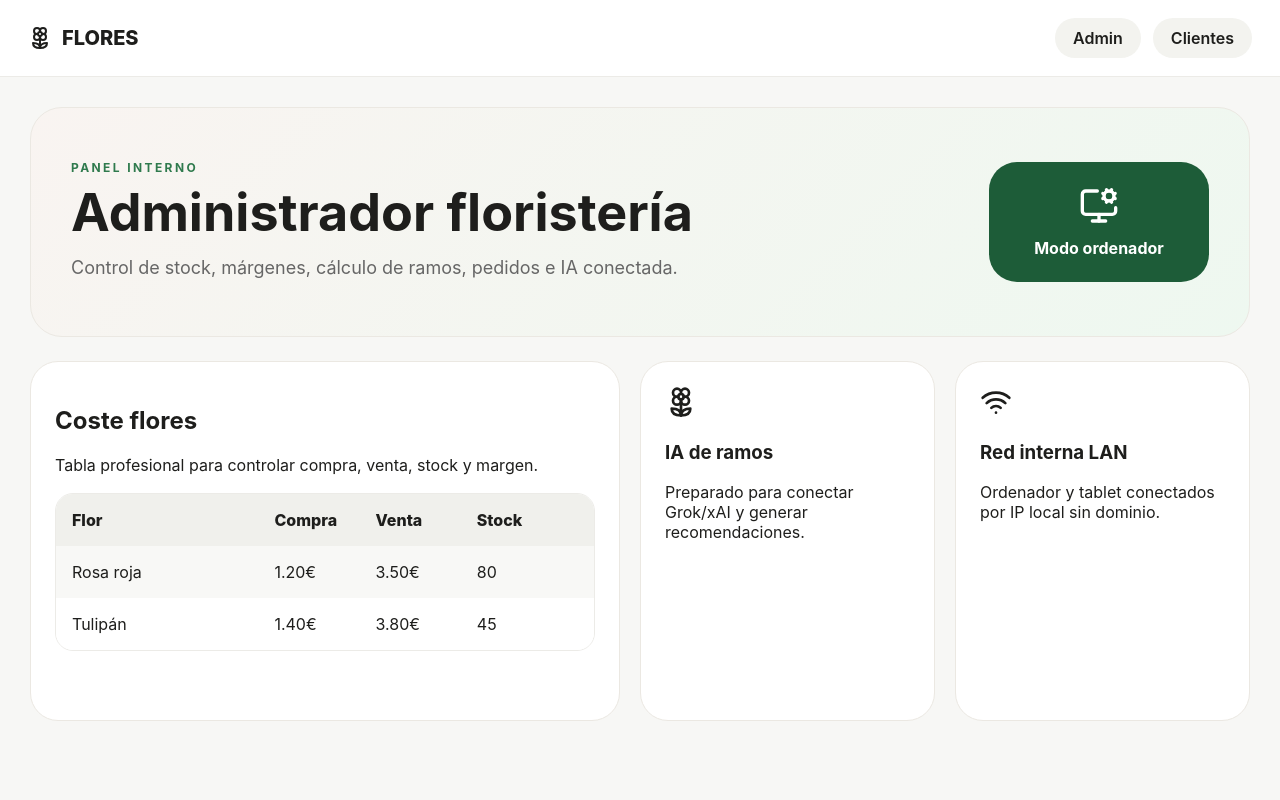
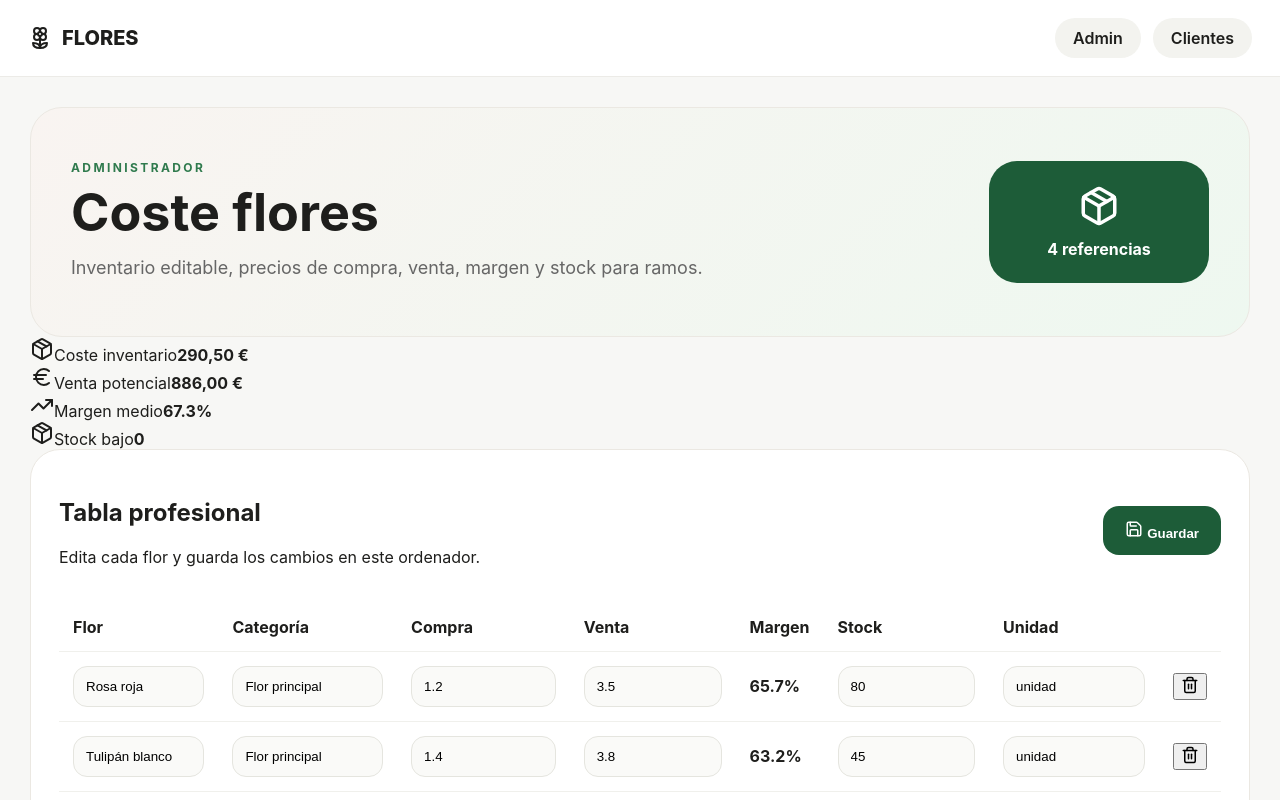
Before and after one commit to estebanvalenccia-coder/FLORES, a React (Vite) app: page / in a window 1280 px wide. Shown: the top 800 px of the page. Built offline with nearby package versions, Linux system fonts and the light colour scheme.

Commit message:
Conectar inventario al admin

```diff
--- a/src/App.tsx
+++ b/src/App.tsx
@@ -1,74 +1,6 @@
-import { Flower2, MonitorCog, TabletSmartphone, Wifi } from "lucide-react";
+import { Flower2, TabletSmartphone } from "lucide-react";
 import { Routes, Route, Link } from "react-router-dom";
-
-function AdminPage() {
-  return (
-    <div className="page">
-      <div className="hero-card">
-        <div>
-          <p className="eyebrow">Panel interno</p>
-          <h1>Administrador floristería</h1>
-          <p className="description">
-            Control de stock, márgenes, cálculo de ramos, pedidos e IA conectada.
-          </p>
-        </div>
-
-        <div className="status-box">
-          <MonitorCog size={40} />
-          <span>Modo ordenador</span>
-        </div>
-      </div>
-
-      <div className="grid">
-        <div className="card big">
-          <h2>Coste flores</h2>
-          <p>
-            Tabla profesional para controlar compra, venta, stock y margen.
-          </p>
-
-          <div className="mini-table">
-            <div className="row header">
-              <span>Flor</span>
-              <span>Compra</span>
-              <span>Venta</span>
-              <span>Stock</span>
-            </div>
-
-            <div className="row">
-              <span>Rosa roja</span>
-              <span>1.20€</span>
-              <span>3.50€</span>
-              <span>80</span>
-            </div>
-
-            <div className="row">
-              <span>Tulipán</span>
-              <span>1.40€</span>
-              <span>3.80€</span>
-              <span>45</span>
-            </div>
-          </div>
-        </div>
-
-        <div className="card">
-          <Flower2 size={32} />
-          <h3>IA de ramos</h3>
-          <p>
-            Preparado para conectar Grok/xAI y generar recomendaciones.
-          </p>
-        </div>
-
-        <div className="card">
-          <Wifi size={32} />
-          <h3>Red interna LAN</h3>
-          <p>
-            Ordenador y tablet conectados por IP local sin dominio.
-          </p>
-        </div>
-      </div>
-    </div>
-  );
-}
+import { AdminInventory } from "./AdminInventory";
 
 function ClientPage() {
   return (
@@ -106,9 +38,9 @@
       </header>
 
       <Routes>
-        <Route path="/admin" element={<AdminPage />} />
+        <Route path="/admin" element={<AdminInventory />} />
         <Route path="/clientes" element={<ClientPage />} />
-        <Route path="*" element={<AdminPage />} />
+        <Route path="*" element={<AdminInventory />} />
       </Routes>
     </>
   );
```
